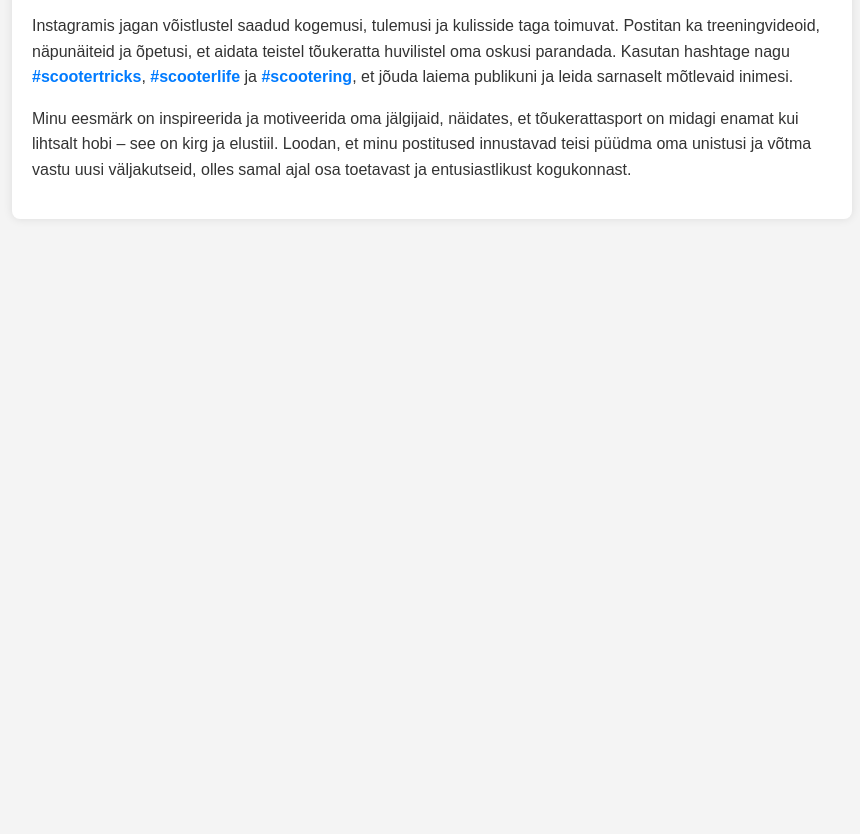
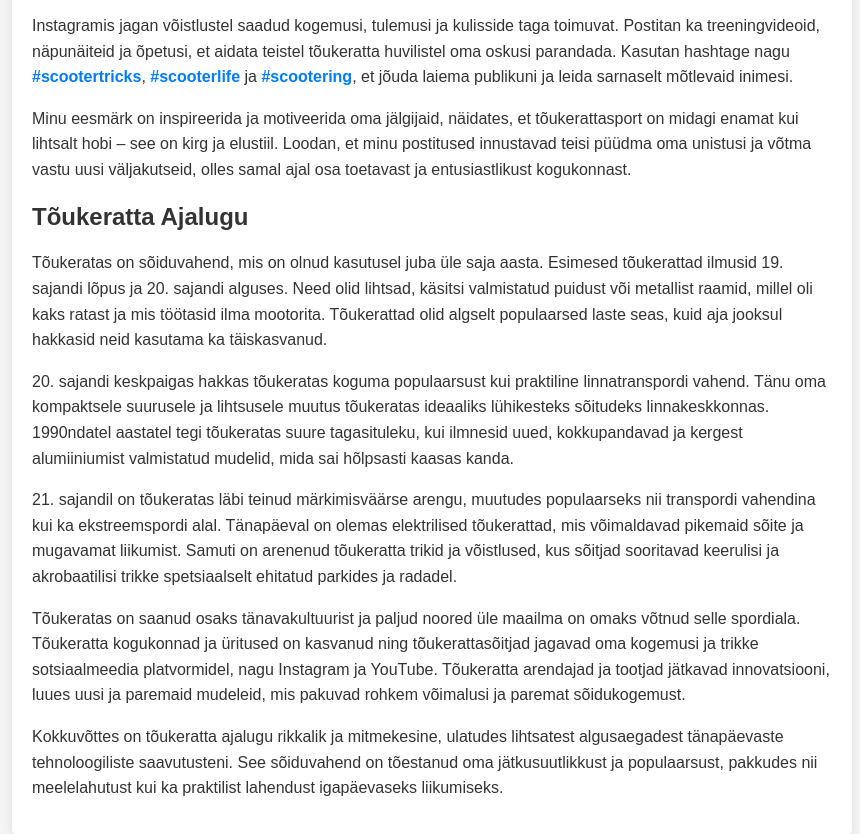
Before and after one commit to Hernitslauri/Hernitslauri.github.io, a plain HTML site: page index.html in a window 1280 px wide. Shown: the part 560-1394 px from the top of the page, without its empty margins (208-1068 px from the left). Before the commit the page ends 829 px from the top, so only its background shows below. Drawn offline with Linux system fonts and the light colour scheme.

Commit message:
Update index.html

```diff
--- a/index.html
+++ b/index.html
@@ -62,6 +62,23 @@
         <p>
             Minu eesmärk on inspireerida ja motiveerida oma jälgijaid, näidates, et tõukerattasport on midagi enamat kui lihtsalt hobi – see on kirg ja elustiil. Loodan, et minu postitused innustavad teisi püüdma oma unistusi ja võtma vastu uusi väljakutseid, olles samal ajal osa toetavast ja entusiastlikust kogukonnast.
         </p>
+
+        <h2>Tõukeratta Ajalugu</h2>
+        <p>
+            Tõukeratas on sõiduvahend, mis on olnud kasutusel juba üle saja aasta. Esimesed tõukerattad ilmusid 19. sajandi lõpus ja 20. sajandi alguses. Need olid lihtsad, käsitsi valmistatud puidust või metallist raamid, millel oli kaks ratast ja mis töötasid ilma mootorita. Tõukerattad olid algselt populaarsed laste seas, kuid aja jooksul hakkasid neid kasutama ka täiskasvanud.
+        </p>
+        <p>
+            20. sajandi keskpaigas hakkas tõukeratas koguma populaarsust kui praktiline linnatranspordi vahend. Tänu oma kompaktsele suurusele ja lihtsusele muutus tõukeratas ideaaliks lühikesteks sõitudeks linnakeskkonnas. 1990ndatel aastatel tegi tõukeratas suure tagasituleku, kui ilmnesid uued, kokkupandavad ja kergest alumiiniumist valmistatud mudelid, mida sai hõlpsasti kaasas kanda.
+        </p>
+        <p>
+            21. sajandil on tõukeratas läbi teinud märkimisväärse arengu, muutudes populaarseks nii transpordi vahendina kui ka ekstreemspordi alal. Tänapäeval on olemas elektrilised tõukerattad, mis võimaldavad pikemaid sõite ja mugavamat liikumist. Samuti on arenenud tõukeratta trikid ja võistlused, kus sõitjad sooritavad keerulisi ja akrobaatilisi trikke spetsiaalselt ehitatud parkides ja radadel.
+        </p>
+        <p>
+            Tõukeratas on saanud osaks tänavakultuurist ja paljud noored üle maailma on omaks võtnud selle spordiala. Tõukeratta kogukonnad ja üritused on kasvanud ning tõukerattasõitjad jagavad oma kogemusi ja trikke sotsiaalmeedia platvormidel, nagu Instagram ja YouTube. Tõukeratta arendajad ja tootjad jätkavad innovatsiooni, luues uusi ja paremaid mudeleid, mis pakuvad rohkem võimalusi ja paremat sõidukogemust.
+        </p>
+        <p>
+            Kokkuvõttes on tõukeratta ajalugu rikkalik ja mitmekesine, ulatudes lihtsatest algusaegadest tänapäevaste tehnoloogiliste saavutusteni. See sõiduvahend on tõestanud oma jätkusuutlikkust ja populaarsust, pakkudes nii meelelahutust kui ka praktilist lahendust igapäevaseks liikumiseks.
+        </p>
     </div>
 </body>
 </html>
```
